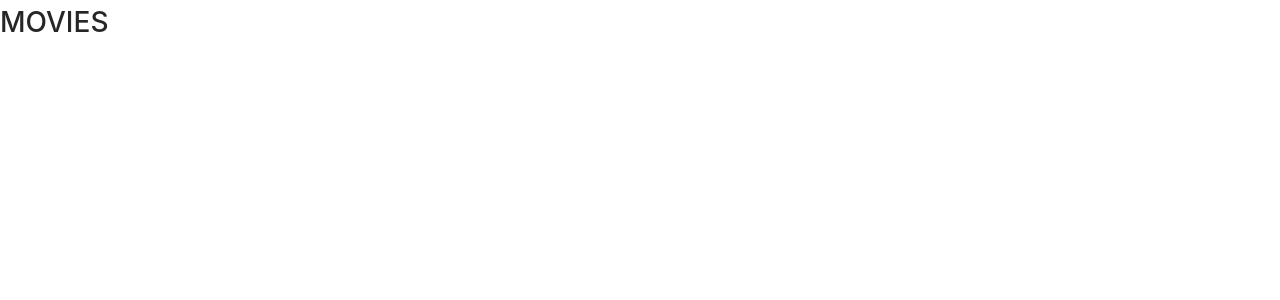
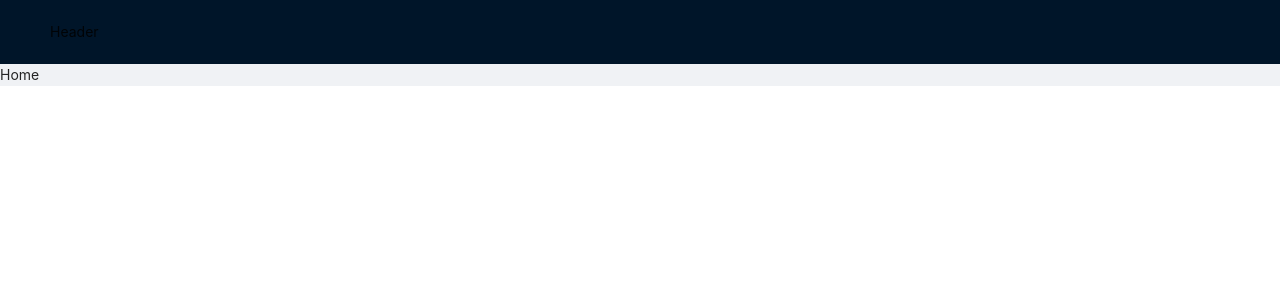
Before and after one commit to fernandoskin90/movies, a React (Create React App) app: page / in a window 1280 px wide. Shown: the top 300 px of the page. Built offline with nearby package versions, Linux system fonts and the light colour scheme.

Commit message:
created router

```diff
--- a/package.json
+++ b/package.json
@@ -9,6 +9,7 @@
     "antd": "^4.0.3",
     "react": "^16.12.0",
     "react-dom": "^16.12.0",
+    "react-router-dom": "^5.1.2",
     "react-scripts": "3.4.0"
   },
   "scripts": {
--- a/src/App.js
+++ b/src/App.js
@@ -1,9 +1,33 @@
 import React from 'react';
+import { Layout } from 'antd';
+import { HashRouter as Router, Switch, Route } from 'react-router-dom';
+
+//@ Pages
+import { Home } from './pages/home';
+import { Movie } from './pages/movie';
+import { Popular } from './pages/popular';
+import { SearchMovie } from './pages/search-movie';
+import { NewMovies } from './pages/new-movie';
+import { Error404 } from './pages/error404';
+
 function App() {
+  const { Header, Content } = Layout;
   return (
-    <div className="App">
-      <h1>MOVIES</h1>
-    </div>
+    <Layout>
+      <Header>Header</Header>
+      <Content>
+        <Router basename="/">
+          <Switch>
+            <Route path="/" exact={true} component={Home} />
+            <Route path="/new-movies" exact={true} component={NewMovies} />
+            <Route path="/popular" exact={true} component={Popular} />
+            <Route path="/search" exact={true} component={SearchMovie} />
+            <Route path="/movie/:id" exact={true} component={Movie} />
+            <Route path="*" exact={true} component={Error404} />
+          </Switch>
+        </Router>
+      </Content>
+    </Layout>
   );
 }
 
```
Also changed, not shown: 1 other file (tests, documents, lock files or other folders).
